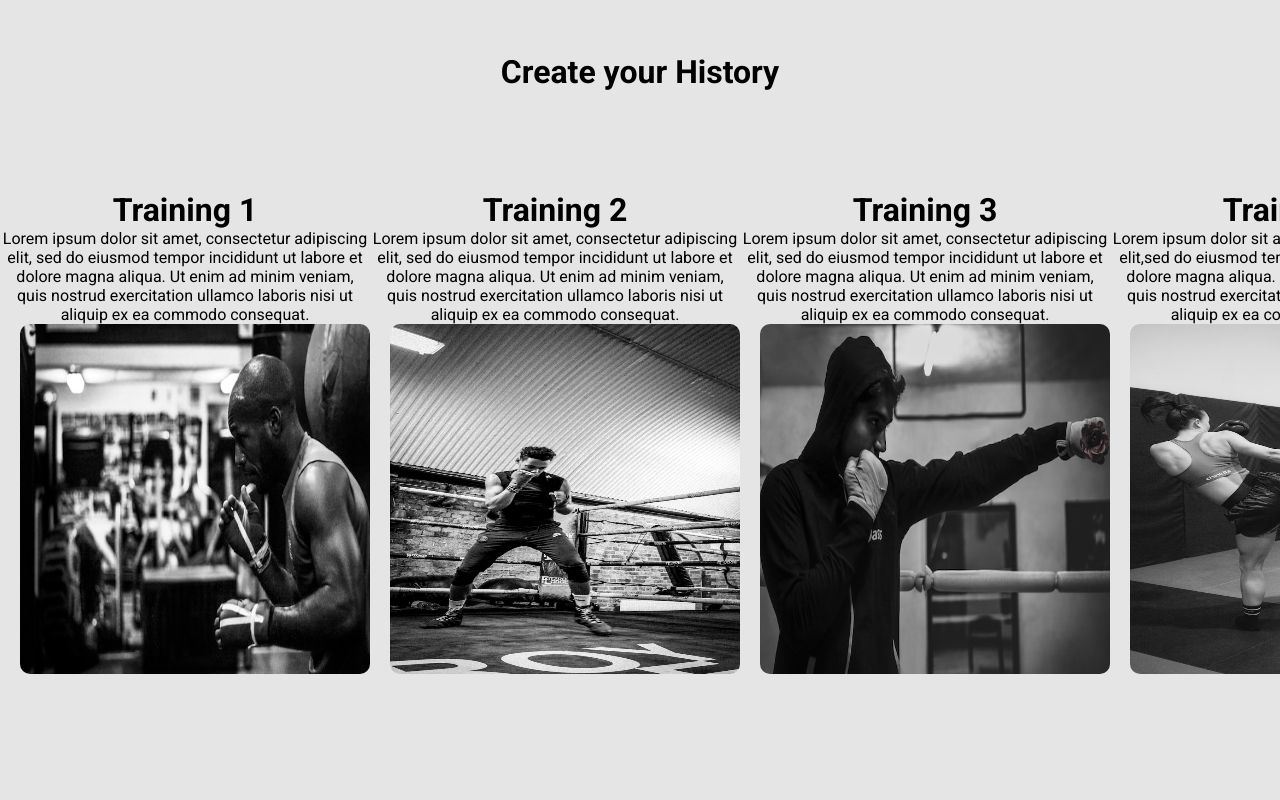
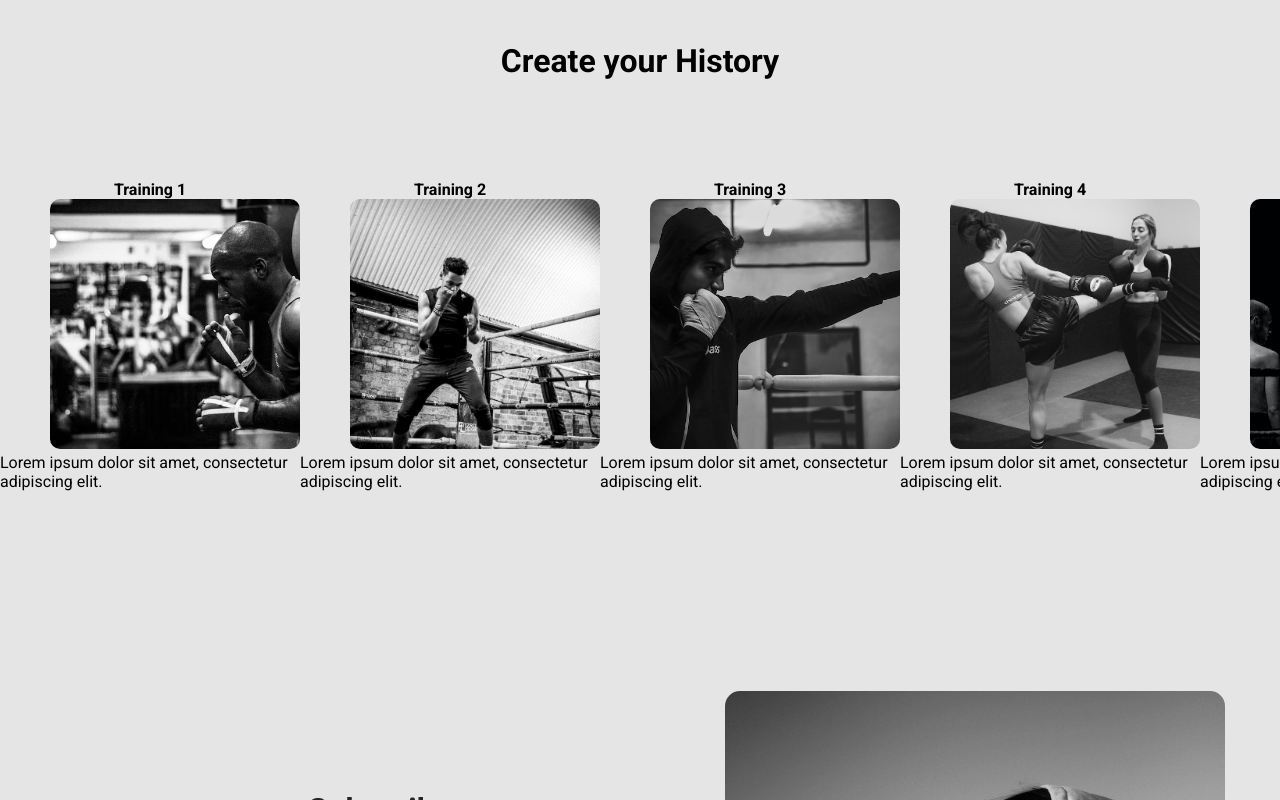
Before and after one commit to rogervalentim/box_app, a React (Create React App) app: page / in a window 1280 px wide. Shown: the part 1340-2140 px from the top of the page. Built offline with nearby package versions, Linux system fonts and the light colour scheme.

Commit message:
adding improvements

```diff
--- a/package.json
+++ b/package.json
@@ -6,12 +6,12 @@
     "@testing-library/jest-dom": "^5.16.5",
     "@testing-library/react": "^13.4.0",
     "@testing-library/user-event": "^13.5.0",
-    "bootstrap": "^5.2.3",
     "react": "^18.2.0",
     "react-dom": "^18.2.0",
     "react-hook-form": "^7.41.5",
     "react-icons": "^4.7.1",
     "react-scripts": "5.0.1",
+    "swiper": "^8.4.5",
     "web-vitals": "^2.1.4"
   },
   "scripts": {
--- a/src/components/Navbar.css
+++ b/src/components/Navbar.css
@@ -15,7 +15,7 @@
 .app__navbar-logo h1 {
   color: var(--primary-color);
   font-weight: 700;
-  font-size: 42px;
+  font-size: 32px;
 }
 
 a {
--- a/src/components/Navbar.jsx
+++ b/src/components/Navbar.jsx
@@ -1,7 +1,6 @@
 import React, { useState } from "react";
 import { GiHamburgerMenu } from "react-icons/gi";
 import { MdOutlineClose } from "react-icons/md";
-
 
 import "./Navbar.css";
 
--- a/src/container/Contact/Contact.css
+++ b/src/container/Contact/Contact.css
@@ -91,15 +91,13 @@
 
   .contact-me-btn:hover {
     transition-duration: 0.1s;
-    border: 1px solid var(--primary-color);
-    color: var(--primary-color);
-    background-color: var(--bg-color);
+    background: var(--button-hover);
     font-weight: 600;
   }
 
   .contact-image {
     margin-left: 20px;
-    height: 400px;
+    height: 500px;
     width: 500px;
     border-radius: 15px;
   }
@@ -118,6 +116,7 @@
     .contact-image {
       width: 330px;
       margin-left: 20px;
+      margin-top: 20px;
     }
 
     .contact-me-btn {
--- a/src/container/History/History.css
+++ b/src/container/History/History.css
@@ -14,8 +14,9 @@
 }
 
 .history img {
-  width: 350px;
-  height: 350px;
+  width: 250px;
+  height: 250px;
   border-radius: 10px;
-  margin-left: 20px;
+  margin-left: 50px;
+  object-fit: cover;
 }
--- a/src/container/History/History.jsx
+++ b/src/container/History/History.jsx
@@ -1,5 +1,7 @@
 import React from "react";
 import "./History.css";
+
+import { Swiper, SwiperSlide } from "swiper/react";
 
 import Fighter from "../../assets/fighter.jpg";
 import Fighter2 from "../../assets/fighter-2.jpg";
@@ -9,36 +11,37 @@ import Victory from "../../assets/victory.jpg";
 
 import Trainings from "./Trainings";
 
+
 const trainings = [
   {
     name: "Training 1",
     description:
-      "Lorem ipsum dolor sit amet, consectetur adipiscing elit, sed do eiusmod tempor incididunt ut labore et dolore magna aliqua. Ut enim ad minim veniam, quis nostrud exercitation ullamco laboris nisi ut aliquip ex ea commodo consequat.",
+      "Lorem ipsum dolor sit amet, consectetur adipiscing elit.",
     image: Fighter
   },
   {
     name: "Training 2",
     description:
-    "Lorem ipsum dolor sit amet, consectetur adipiscing elit, sed do eiusmod tempor incididunt ut labore et dolore magna aliqua. Ut enim ad minim veniam, quis nostrud exercitation ullamco laboris nisi ut aliquip ex ea commodo consequat.",
+    "Lorem ipsum dolor sit amet, consectetur adipiscing elit.",
     image: Fighter3
   },
   {
     name: "Training 3",
     description:
-      "Lorem ipsum dolor sit amet, consectetur adipiscing elit, sed do eiusmod tempor incididunt ut labore et dolore magna aliqua. Ut enim ad minim veniam, quis nostrud exercitation ullamco laboris nisi ut aliquip ex ea commodo consequat.",
+      "Lorem ipsum dolor sit amet, consectetur adipiscing elit.",
     image: Fighter2
   },
   {
     name: "Training 4",
     description:
-      "Lorem ipsum dolor sit amet, consectetur adipiscing elit,sed do eiusmod tempor incididunt ut labore et dolore magna aliqua. Ut enim ad minim veniam, quis nostrud exercitation ullamco laboris nisi ut aliquip ex ea commodo consequat.",
+      "Lorem ipsum dolor sit amet, consectetur adipiscing elit.",
     image: WomanTrainning
   },
   {
     name: "Training 5",
     image: Victory,
     description:
-      "Lorem ipsum dolor sit amet, consectetur adipiscing elit, sed do eiusmod tempor incididunt ut labore et dolore magna aliqua. Ut enim ad minim veniam, quis nostrud exercitation ullamco laboris nisi ut aliquip ex ea commodo consequat."
+      "Lorem ipsum dolor sit amet, consectetur adipiscing elit."
   }
 ];
 
@@ -47,6 +50,11 @@ const History = () => {
     <section className="history" id="history">
       <h1>Create your History</h1>
       <div className="history">
+          <Swiper
+          loop
+          spaceBetween={10}
+          slidesPerView={3}
+          >
         <ul className="history-container">
           {trainings.map((item, index) => (
             <Trainings
@@ -54,9 +62,10 @@ const History = () => {
               name={item.name}
               image={item.image}
               description={item.description}
-            />
-          ))}
+              />
+              ))}
         </ul>
+          </Swiper>
       </div>
     </section>
   );
--- a/src/container/History/Trainings.css
+++ b/src/container/History/Trainings.css
@@ -3,12 +3,11 @@
   margin-top: 50px;
 }
 
-.trainings h5 {
+.trainings h4 {
   display: flex;
   justify-content: center;
-  font-size: 32px;
 }
 
 .trainings p {
-    text-align: center;
+  font-size: 16px;
 }
--- a/src/container/History/Trainings.jsx
+++ b/src/container/History/Trainings.jsx
@@ -5,10 +5,10 @@ const Trainings = ({name, description, image}) => {
   return (
     <li className="trainings">
     <div className="trainings-container">
-      <h5 className="name">{name}</h5>
+      <h4 className="name">{name}</h4>
+    <img alt={`${image}`} src={image} />
+    </div>
       <p>{description}</p>
-    </div>
-    <img alt={`${image}`} src={image} />
   </li>
   )
 }
--- a/src/container/Home/Home.css
+++ b/src/container/Home/Home.css
@@ -14,10 +14,15 @@
   width: 150px;
   height: 50px;
   background-color: var(--primary-color);
+  cursor: pointer;
   border-radius: 10px;
   font-size: 18px;
   margin-top: 20px;
   color: #fff;
+}
+
+.home-container-title button:hover {
+  background: var(--button-hover);
 }
 
 .home-container-image img {
--- a/src/index.css
+++ b/src/index.css
@@ -9,7 +9,8 @@
 }
 
 :root {
-  --primary-color: #000;
+  --primary-color: #252525;
+  --button-hover: #000;
   --text-color: #0f172a;
   --text-hover: #94a3b8;
   --bg-body: #E5E5E5;
```
Also changed, not shown: 1 other file (tests, documents, lock files or other folders).
